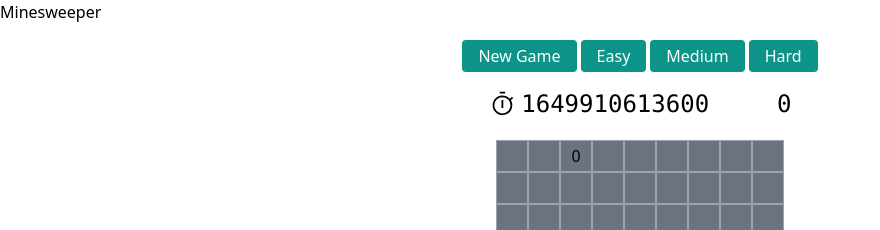
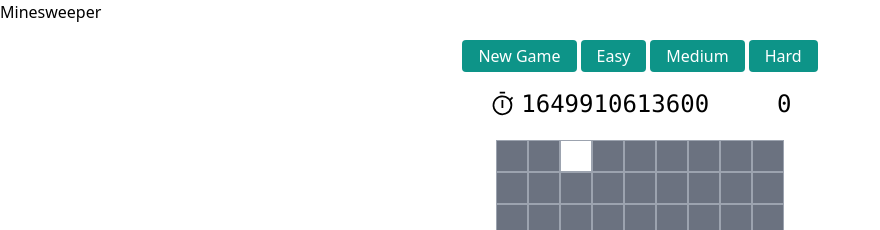
Before and after one commit to thetnaingtn/react-minesweeper, a React (Vite) app: page / in a window 1280 px wide. Both pictures are taken after a click on the button 576 px from the left and 156 px from the top of the page. Shown: the top 230 px of the page, without its empty margins (0-880 px from the left). Built offline with nearby package versions, Linux system fonts and the light colour scheme; some icons are missing.

Commit message:
add color for mine block depending on no.of adjacent mines

```diff
--- a/src/components/MineBlock.tsx
+++ b/src/components/MineBlock.tsx
@@ -9,6 +9,18 @@
   block: BlockState;
 };
 
+const numberColors = [
+  'text-transparent',
+  'text-blue-500',
+  'text-green-500',
+  'text-yellow-500',
+  'text-orange-500',
+  'text-red-500',
+  'text-purple-500',
+  'text-pink-500',
+  'text-teal-500',
+];
+
 export default function MineBlock({ block }: MineBlockProps) {
   const { dispatch, state } = useContext(GameContext);
 
@@ -18,20 +30,32 @@
     dispatch({ type: 'flaged', payload: block });
   };
 
+  const getBlockClass = () => {
+    if (block.flaged) return 'bg-gray-500';
+    if (!block.revealed) return 'bg-gray-500 hover:bg-gray-400';
+
+    return block.mine ? 'bg-red-500' : numberColors[block.adjacentMines];
+  };
+
   return (
     <button
       onContextMenu={handleRightClick}
       onClick={() => {
         dispatch({ type: 'play', payload: block });
       }}
-      className="flex items-center justify-center min-w-8 min-h-8 border-0.5 border-gray-400 bg-gray-500 hover:bg-gray-400"
+      className={`flex items-center justify-center min-w-8 min-h-8 border-0.5 border-gray-400 ${getBlockClass()}`}
     >
       {block.flaged && (
         <span className="text-red-400">
           <IconFlag />
         </span>
       )}
-      {block.revealed && (block.mine ? <IconMine /> : block.adjacentMines)}
+      {block.revealed &&
+        (function () {
+          if (block.mine) return <IconMine color="#fff" />;
+          if (block.adjacentMines > 0)
+            return <span>{block.adjacentMines}</span>;
+        })()}
     </button>
   );
 }
```
